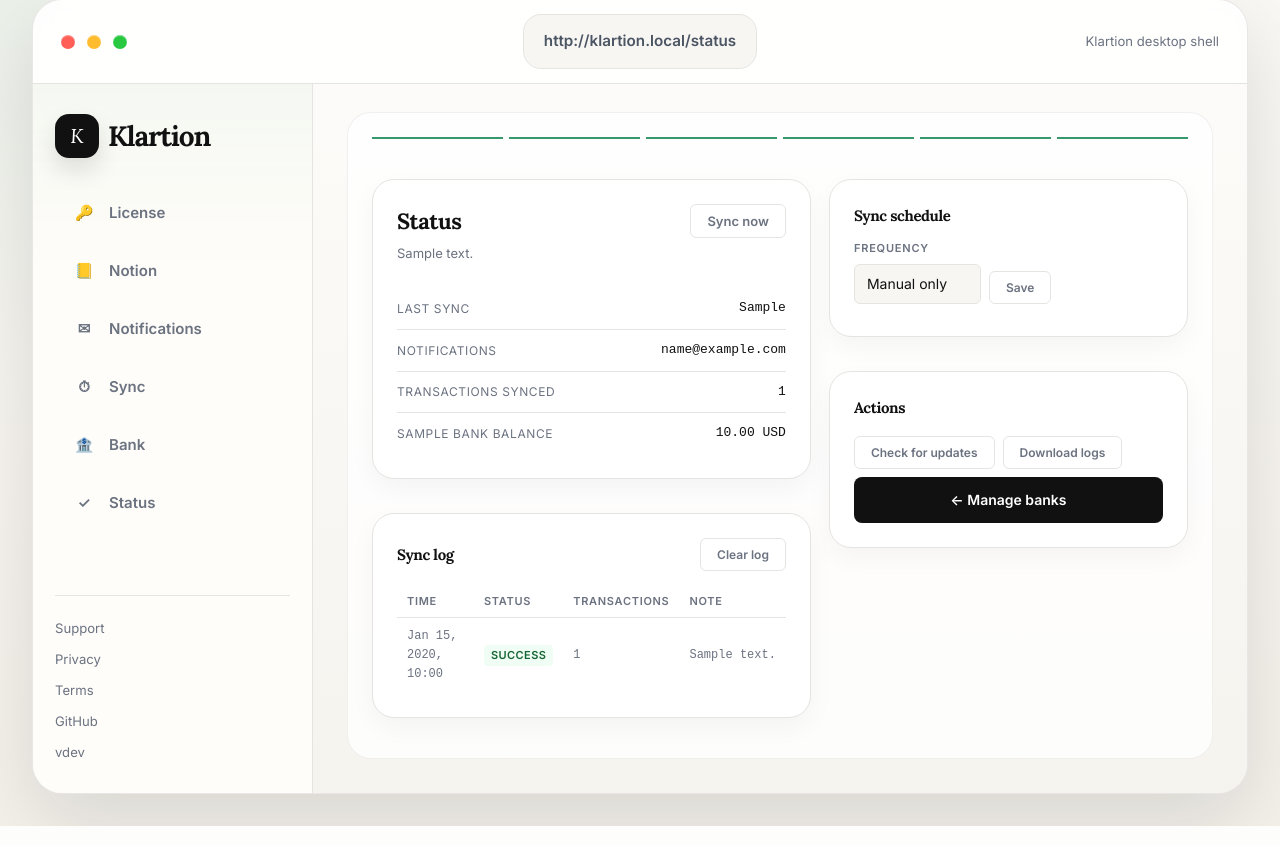
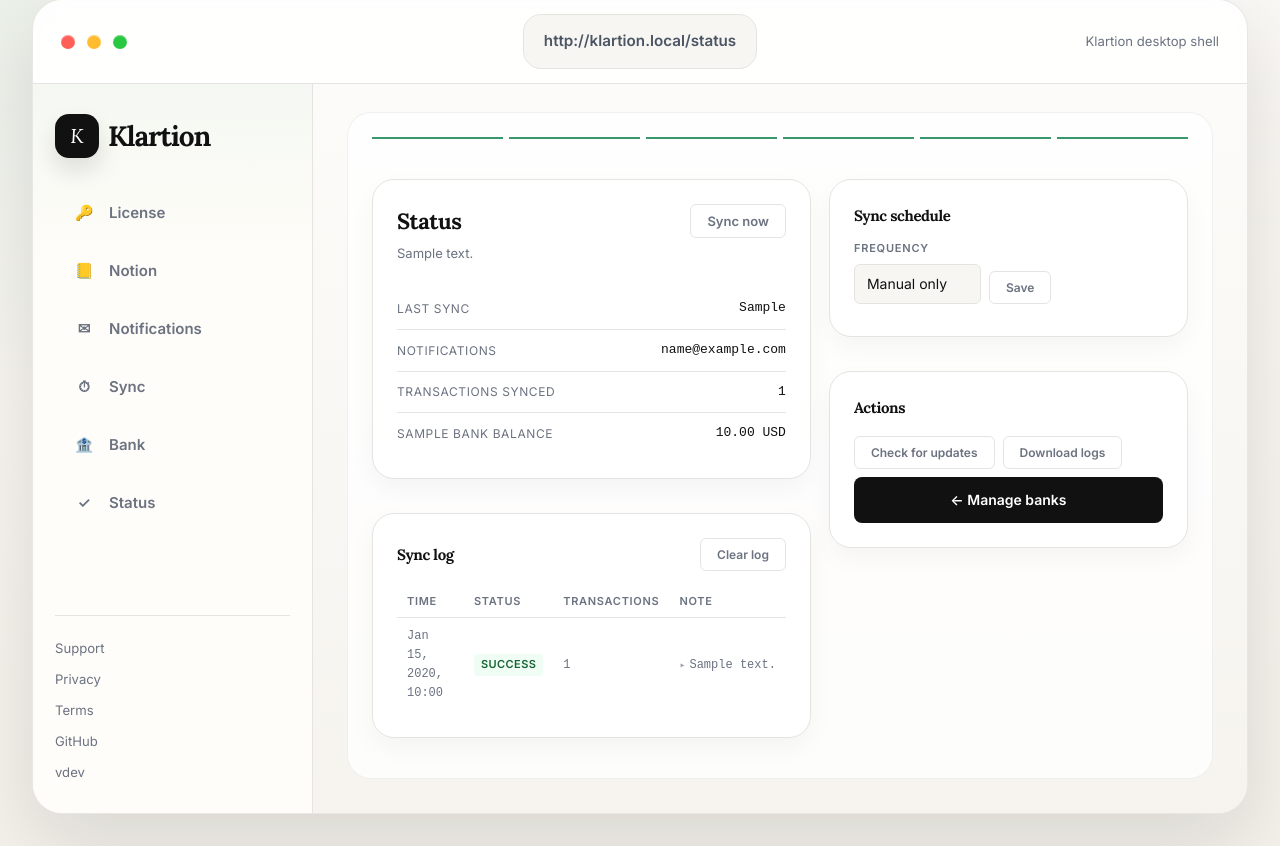
Before and after one commit to DAdjadj/klartion, a Flask app: template app/web/templates/status.html in a window 1280 px wide. Shown: the part 33-879 px from the top of the page. Run offline with Flask 3, Linux system fonts and the light colour scheme; the template is opened without the code that fills it: most values are stand-ins (such as "Sample title", 1, 10 or a date in 2020).

Commit message:
Add expand arrow to sync log notes
Co-Authored-By: Claude Opus 4.6 (1M context) <noreply@anthropic.com>

```diff
--- a/app/web/templates/status.html
+++ b/app/web/templates/status.html
@@ -139,7 +139,7 @@
               <td class="utc-time">{{ s.ran_at }}</td>
               <td><span class="badge {% if s.status == 'success' %}badge-success{% else %}badge-fail{% endif %}">{{ s.status }}</span></td>
               <td>{{ s.tx_count }}</td>
-              <td style="max-width:140px;overflow:hidden;text-overflow:ellipsis;white-space:nowrap;cursor:pointer;" onclick="this.style.whiteSpace=this.style.whiteSpace==='normal'?'nowrap':'normal'">{{ s.message or '—' }}</td>
+              <td style="max-width:140px;overflow:hidden;text-overflow:ellipsis;white-space:nowrap;cursor:pointer;" onclick="var a=this.querySelector('.expand-arrow');if(this.style.whiteSpace==='normal'){this.style.whiteSpace='nowrap';a.textContent='\u25B8'}else{this.style.whiteSpace='normal';a.textContent='\u25BE'}"><span class="expand-arrow" style="font-size:10px;margin-right:4px;color:var(--hint);">&#9656;</span>{{ s.message or '—' }}</td>
             </tr>
             {% endfor %}
           </tbody>
```
